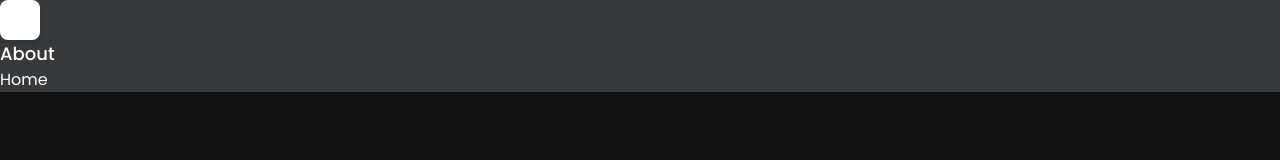
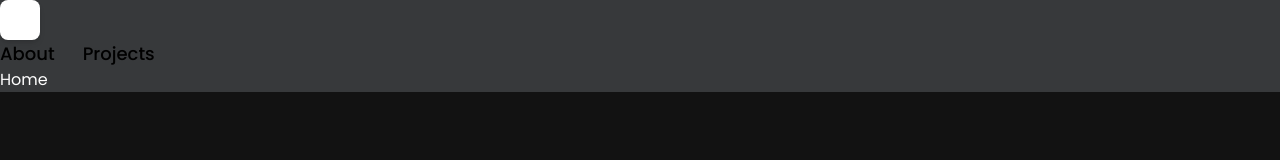
Before and after one commit to Sahar11/3d-portfolio, a React (Vite) app: page / in a window 1280 px wide. Shown: the top 160 px of the page. Built offline with nearby package versions, Linux system fonts and the light colour scheme.

Commit message:
edit Navbar

```diff
--- a/src/components/Navbar.jsx
+++ b/src/components/Navbar.jsx
@@ -14,8 +14,11 @@ const Navbar = () => {
      <p className="blue-gradient_text">SH</p>
     </NavLink>
     <nav className="flex text-lg gap-7 font-medium">
-      <NavLink to="/about">
+      <NavLink to="/about" className={({ isActive }) => isActive ? 'text-blue-500': 'text-black'}>
         About
+      </NavLink>
+      <NavLink to="/projects" className={({ isActive }) => isActive ? 'text-blue-500': 'text-black'}>
+        Projects
       </NavLink>
     </nav>
     </header>
```
